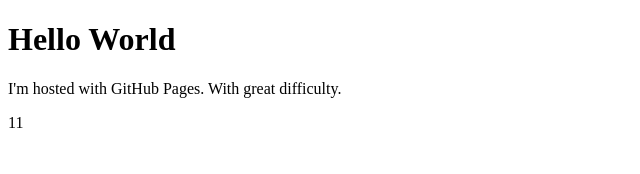
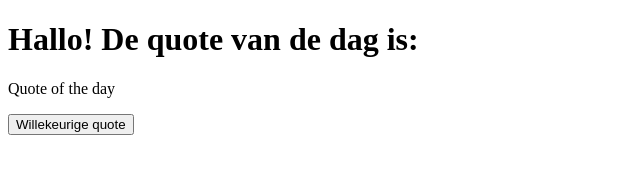
Before and after one commit to JDokter/jdokter.github.io, a plain HTML site: page index.html in a window 1280 px wide. Shown: the whole page, without its empty margins (0-640 px from the left). Drawn offline with Linux system fonts and the light colour scheme.

Commit message:
Daadwerkelijke code
De webpagina template geschreven, echter geen implementatie van het vinden van QOTD

```diff
--- a/index.html
+++ b/index.html
@@ -1,19 +1,31 @@
 <!DOCTYPE html>
 <html>
 
-<body>
-<h1>Hello World</h1>
-<p>I'm hosted with GitHub Pages. With great difficulty.</p>
+<body onload="getQOTD()">
+<h1>Hallo! De quote van de dag is: </h1>
 
-<p id="demo"></p>
+
+
+<p id="QOTD"></p>
+
+<button onclick="getRandomQuote()">Willekeurige quote </button>
+
+<p id="RandQ"></p>
 
 <script>
-document.getElementById("demo").innerHTML = 5 + 6;
+
+function getQOTD() {
+	var outputText = "Quote of the day";
+	document.getElementById('QOTD').innerHTML = outputText;
+}
+
+function getRandomQuote() {
+	var outputText = "Random quote";
+	document.getElementById('RandQ').innerHTML = outputText;
+}
+
 </script>
-
 
 </body>
 
-
-
 </html>
```
